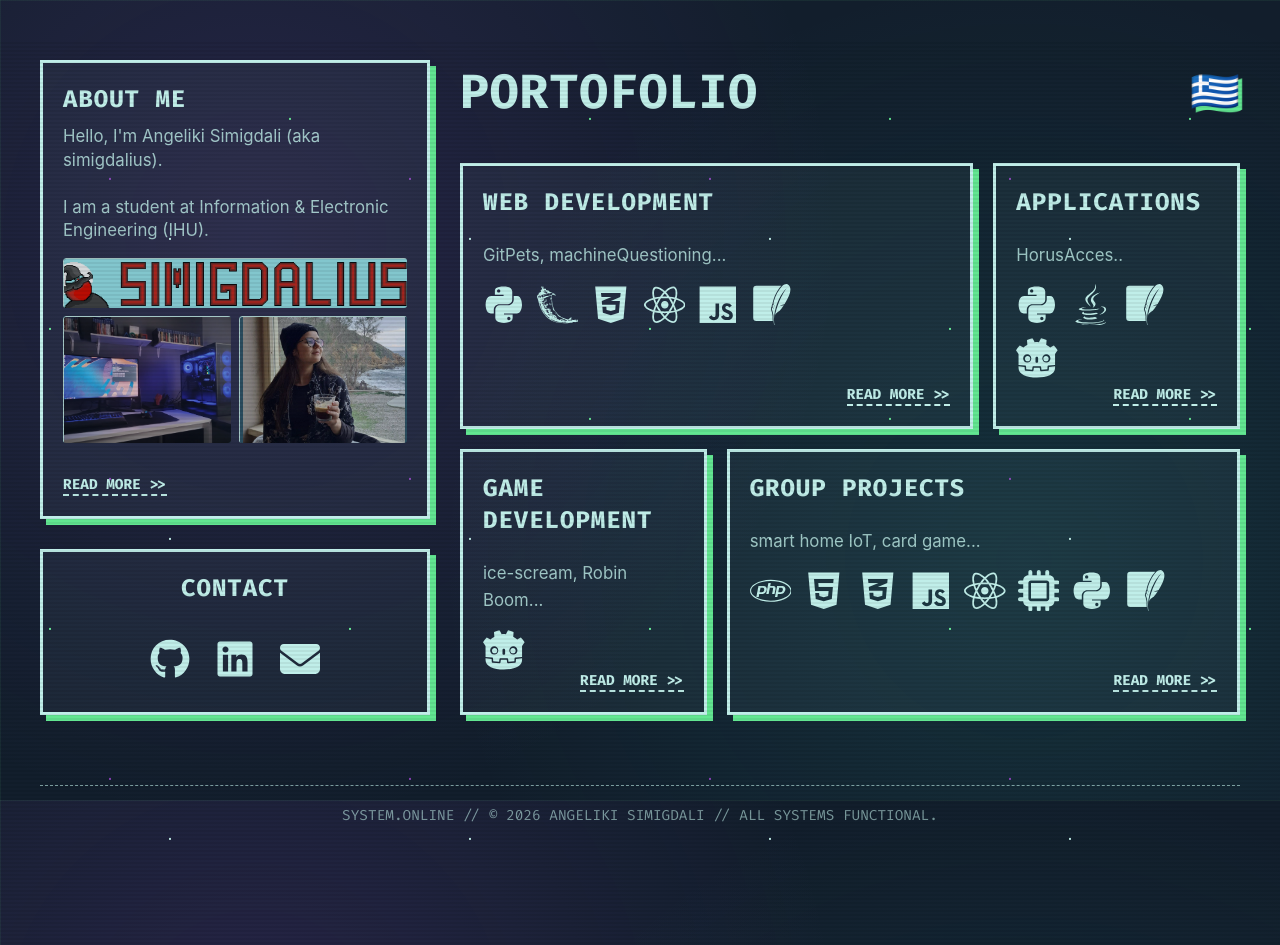
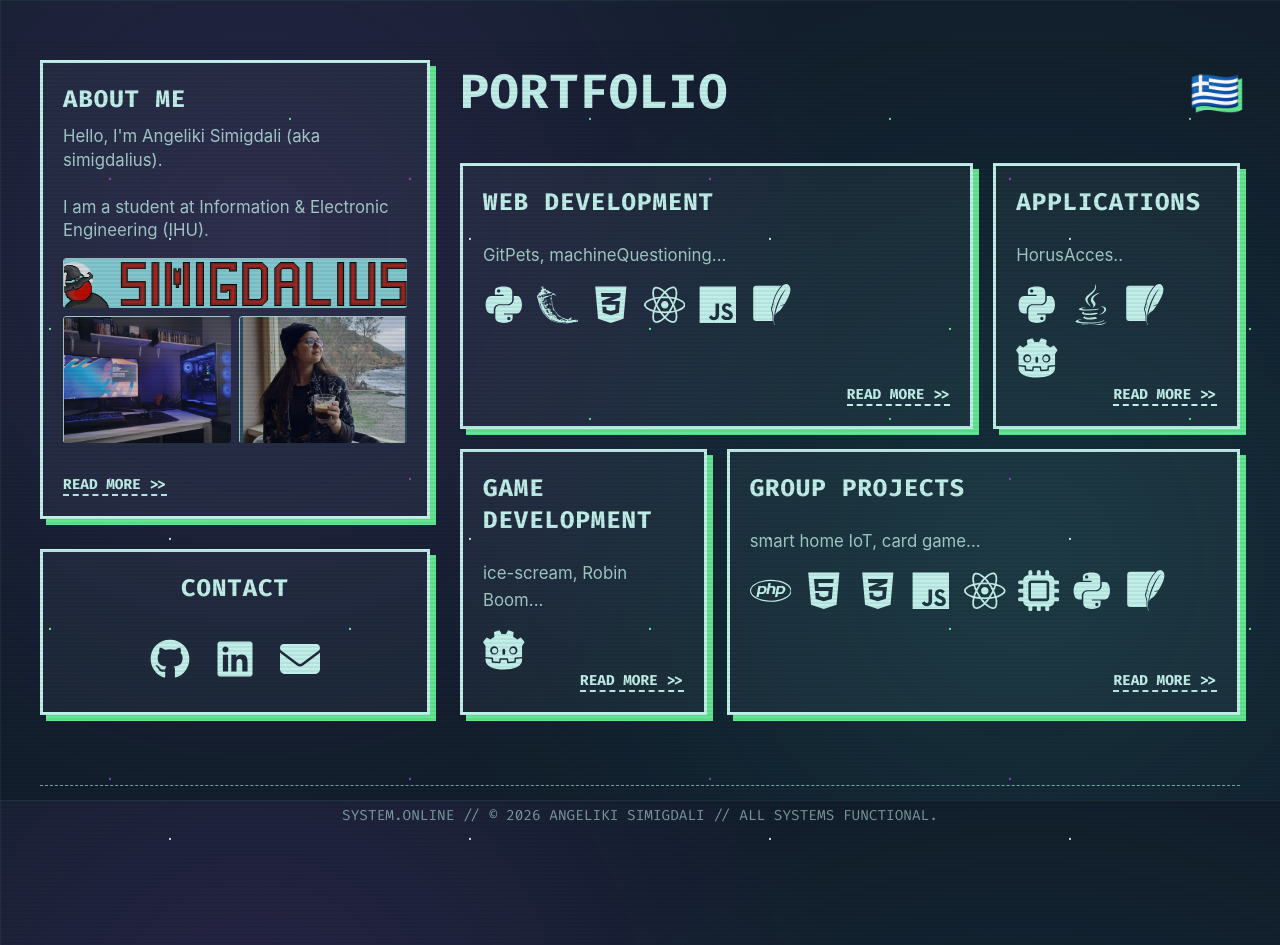
Before and after one commit to simigdalius/portofolio, a React (Vite) app: page / in a window 1280 px wide. Built offline with nearby package versions, Linux system fonts and the light colour scheme.

Commit message:
update: μικρές αλλαγές στον κώδικα

```diff
--- a/src/App.jsx
+++ b/src/App.jsx
@@ -15,7 +15,7 @@ const translations = {
     aboutTitle: "About me",
     aboutText: <>Hello, I'm Angeliki Simigdali (aka simigdalius).<br /><br /> I am a student at Information & Electronic Engineering (IHU).</>,
     contactTitle: "Contact",
-    portfolioTitle: "Portofolio",
+    portfolioTitle: "Portfolio",
     readMore: "read more >>",
     webTitle: "WEB DEVELOPMENT",
     appTitle: "APPLICATIONS",
@@ -26,7 +26,7 @@ const translations = {
     aboutTitle: "Σχετικα με εμενα",
     aboutText: <>Γεια, είμαι η Αγγελική Σιμιγδαλή (aka simigdalius).<br /><br />Είμαι φοιτήτρια στην Μηχανικών Πληροφορικής και ηλεκτρονικών συστημάτων(ΔΙΠΑΕ).</>,
     contactTitle: "Επικοινωνια",
-    portfolioTitle: "Πορτοφολιο",
+    portfolioTitle: "Portfolio",
     readMore: "περισσοτερα >>",
     webTitle: "WEB DEVELOPMENT",
     appTitle: "ΕΦΑΡΜΟΓΕΣ",
--- a/src/Webd.jsx
+++ b/src/Webd.jsx
@@ -96,7 +96,7 @@ function Webd({ setPage, lang, setLang }) {
                     {/* --- PROJECT 2: machineQuestioning --- */}
                     <div className="bento_box" style={{ cursor: 'default' }}>
                         <div style={{ display: 'flex', justifyContent: 'space-between', alignItems: 'center', borderBottom: '1px dashed var(--main-border-color)', paddingBottom: '10px', marginBottom: '15px' }}>
-                            <h2 className="game_title" style={{ margin: 0, color: 'var(--accent-color)' }}>machineQuestioning</h2>
+                            <h2 className="game_title" style={{ margin: 0, color: 'var(--accent-color)' }}>machine Questioning</h2>
                             <a href="https://github.com/simigdalius/machineQuestioning" target="_blank" rel="noreferrer" className="contact_link" style={{ fontSize: '1.8rem' }}>
                                 <FaGithub />
                             </a>
```
